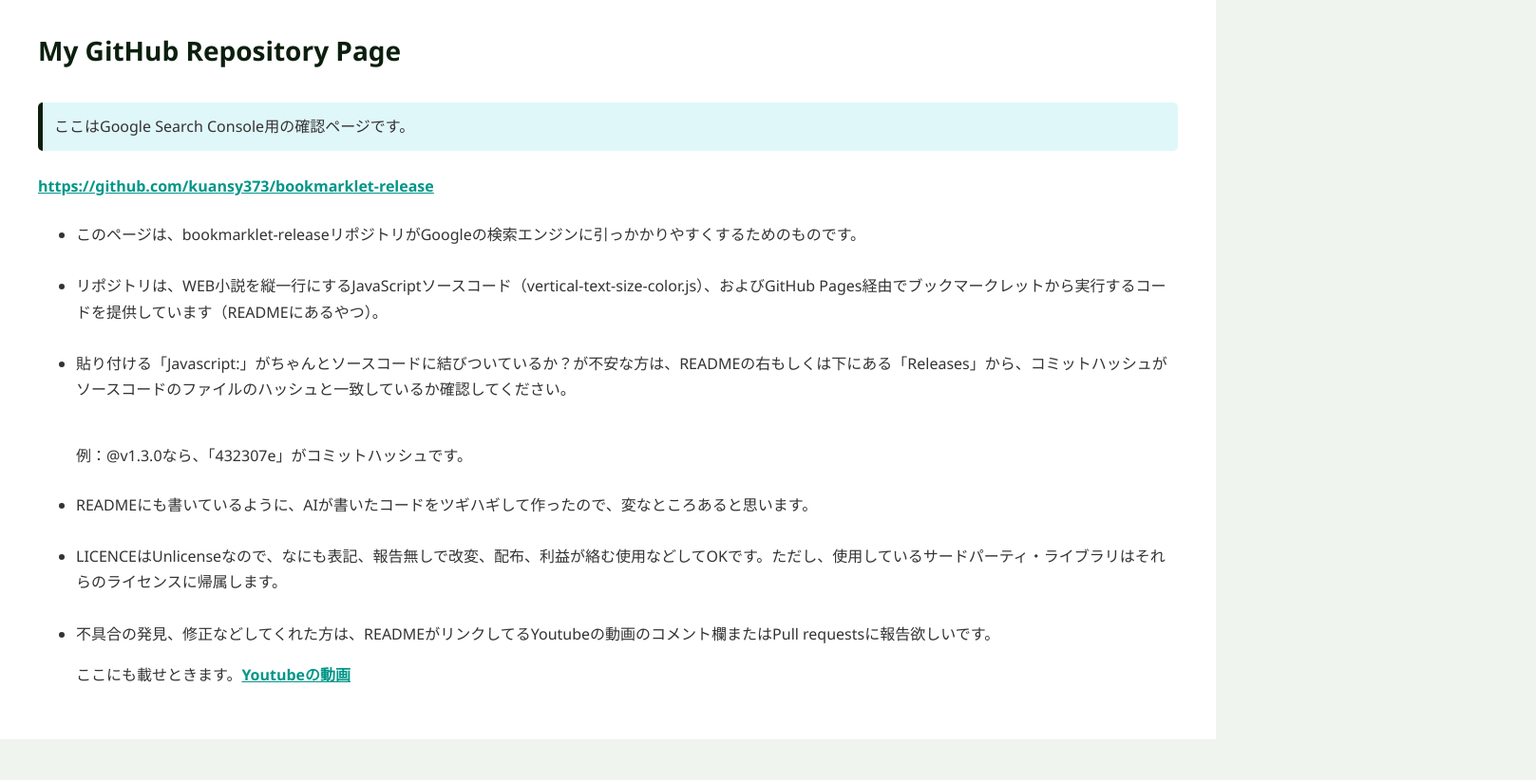
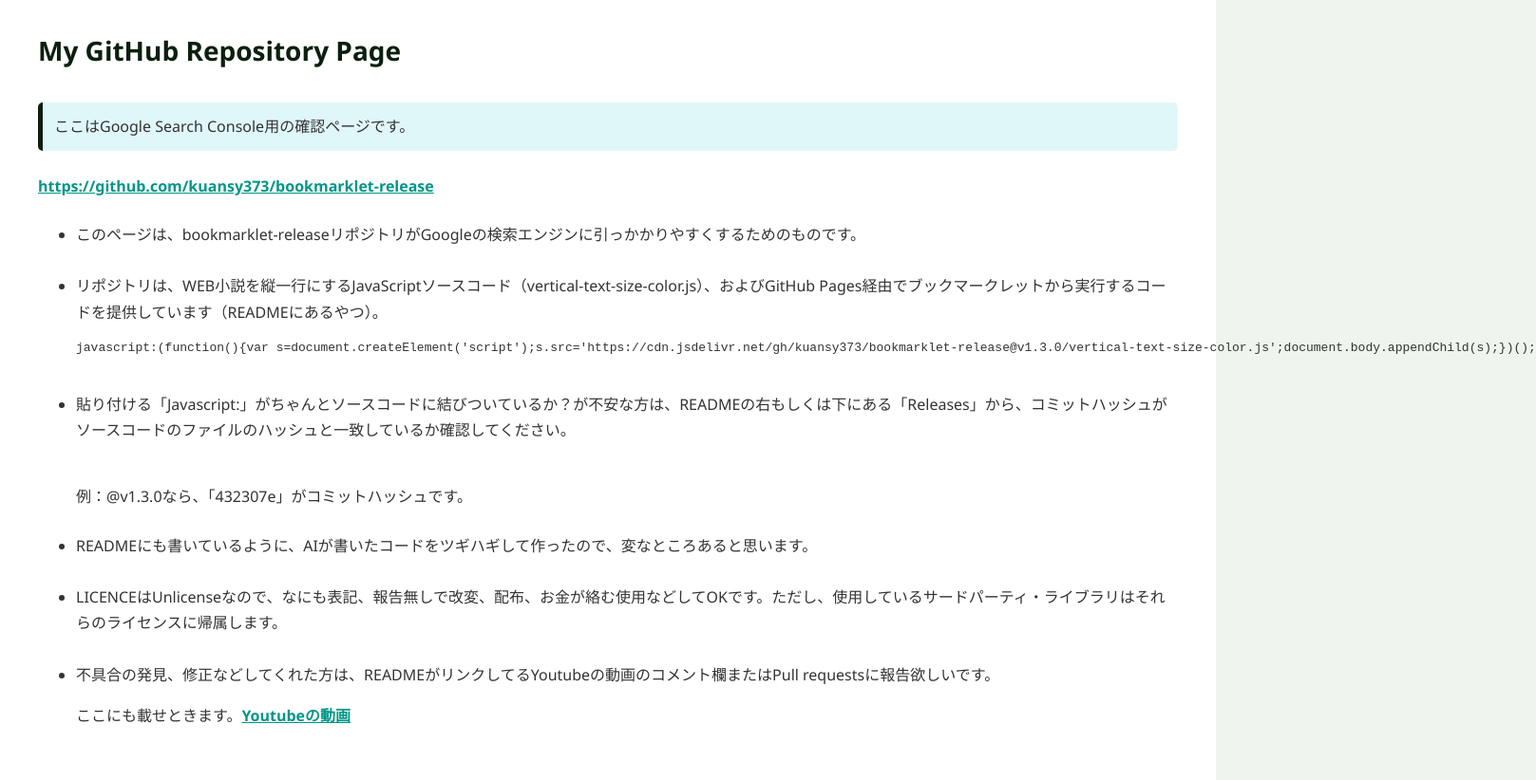
Before and after one commit to kuansy373/bookmarklet-release, a plain HTML site: page index.html in a window 1280 px wide. Shown: the whole page at 95% size, 1617 px wide, since content can reach past the window. Before the commit the page ends 800 px from the top, so only its background shows below. Drawn offline with Linux system fonts and the light colour scheme.

Commit message:
Update index.html

```diff
--- a/index.html
+++ b/index.html
@@ -80,11 +80,13 @@
 
     <ul>
       <li>このページは、bookmarklet-releaseリポジトリがGoogleの検索エンジンに引っかかりやすくするためのものです。</li><br>
-      <li>リポジトリは、WEB小説を縦一行にするJavaScriptソースコード（vertical-text-size-color.js）、およびGitHub Pages経由でブックマークレットから実行するコードを提供しています（READMEにあるやつ）。</li><br>
+      <li>リポジトリは、WEB小説を縦一行にするJavaScriptソースコード（vertical-text-size-color.js）、およびGitHub Pages経由でブックマークレットから実行するコードを提供しています（READMEにあるやつ）。</li>
+      <pre><code>javascript:(function(){var s=document.createElement('script');s.src='https://cdn.jsdelivr.net/gh/kuansy373/bookmarklet-release@v1.3.0/vertical-text-size-color.js';document.body.appendChild(s);})();
+      </code></pre>
       <li>貼り付ける「Javascript:」がちゃんとソースコードに結びついているか？が不安な方は、READMEの右もしくは下にある「Releases」から、コミットハッシュがソースコードのファイルのハッシュと一致しているか確認してください。</li><br>
         <p>例：@v1.3.0なら、「432307e」がコミットハッシュです。</p>
       <li>READMEにも書いているように、AIが書いたコードをツギハギして作ったので、変なところあると思います。</li><br>
-      <li>LICENCEはUnlicenseなので、なにも表記、報告無しで改変、配布、利益が絡む使用などしてOKです。ただし、使用しているサードパーティ・ライブラリはそれらのライセンスに帰属します。</li><br>
+      <li>LICENCEはUnlicenseなので、なにも表記、報告無しで改変、配布、お金が絡む使用などしてOKです。ただし、使用しているサードパーティ・ライブラリはそれらのライセンスに帰属します。</li><br>
       <li>不具合の発見、修正などしてくれた方は、READMEがリンクしてるYoutubeの動画のコメント欄またはPull requestsに報告欲しいです。</li>
         <p>ここにも載せときます。<a class="youtube-link" href="https://youtu.be/b3lUvSqFgrY?si=kkOKjSWiztQuUQWl" target="_blank">Youtubeの動画</a></p>
     </ul>
```
